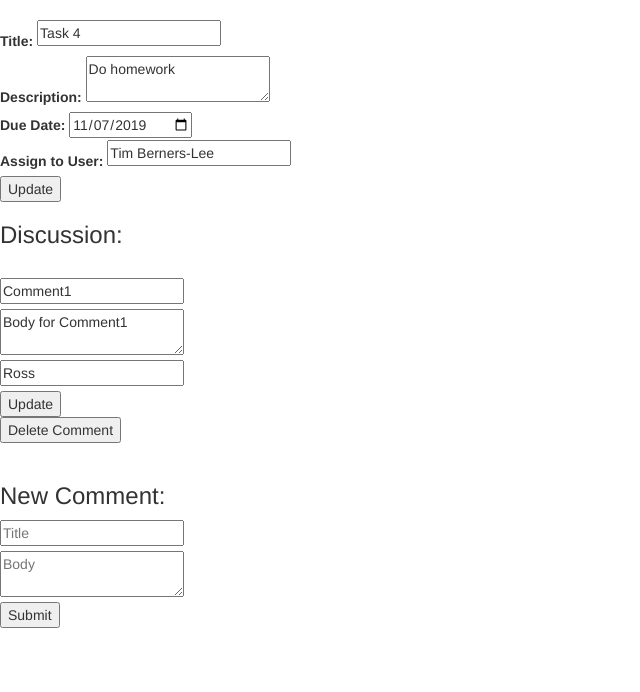
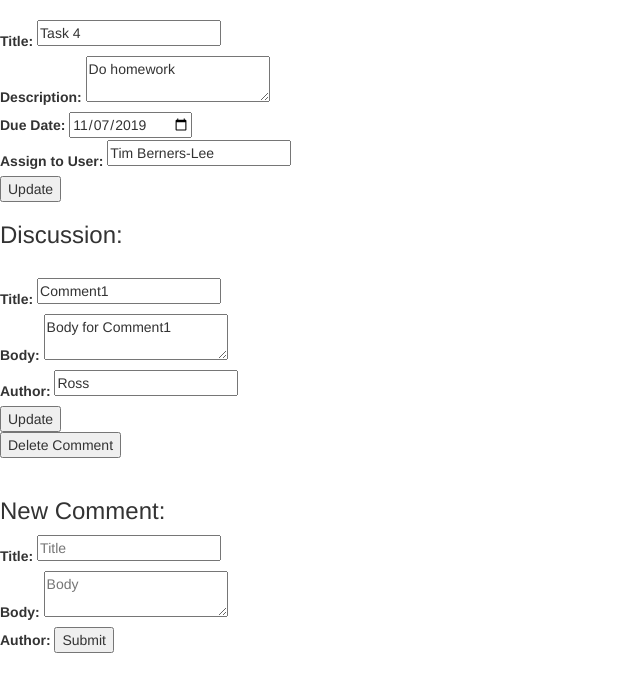
Before and after one commit to Rossmallow/CSC394_CapstoneProject, a Django app: page /tasks/9/ in a window 1280 px wide. Shown: the part 52-744 px from the top of the page, without its empty margins (0-640 px from the left). Run offline with Django 3.2, Linux system fonts and the light colour scheme; a user stored in the database is signed in; data comes from the database, SQL or seed files in the repository; both versions use the stored data as it was after the commit; some libraries are stand-ins or nearby versions.

Commit message:
Formatting

```diff
--- a/csc394/csc394/templates/tasks/taskDetails.html
+++ b/csc394/csc394/templates/tasks/taskDetails.html
@@ -27,10 +27,13 @@
     {% for comment in comments %}
     <form id=todo-form action="/tasks/{{todoItem.id}}/editComment/{{comment.id}}/" method="post">
         {% csrf_token %}
+        <label>Title: </label>
         <textarea style="resize:none" name="title" rows="1">{{ comment.title }}</textarea>
         </br>
+        <label>Body: </label>
         <textarea name="body">{{ comment.body}}</textarea>
         </br>
+        <label>Author: </label>
         <textarea style=" resize:none" name="user" rows="1">{{ comment.user}}</textarea>
         </br>
         <input type="submit" value="Update" />
@@ -44,11 +47,14 @@
     <h3>New Comment:</h3>
     <form id=discussion-form action="/tasks/{{todoItem.id}}/addComment/" method="post">
         {% csrf_token %}
+        <label>Title: </label>
         <input type="hidden" name="todoItem" value={{todoItem.pk}} />
         <textarea style="resize:none" name="title" rows="1" placeholder="Title"></textarea>
         </br>
+        <label>Body: </label>
         <textarea name="body" placeholder="Body"></textarea>
         </br>
+        <label>Author: </label>
         <input type="hidden" name="user" value={{user.get_username}} />
         <input type="submit" value="Submit" />
     </form>
```
Also changed, not shown: csc394/db.sqlite3.
